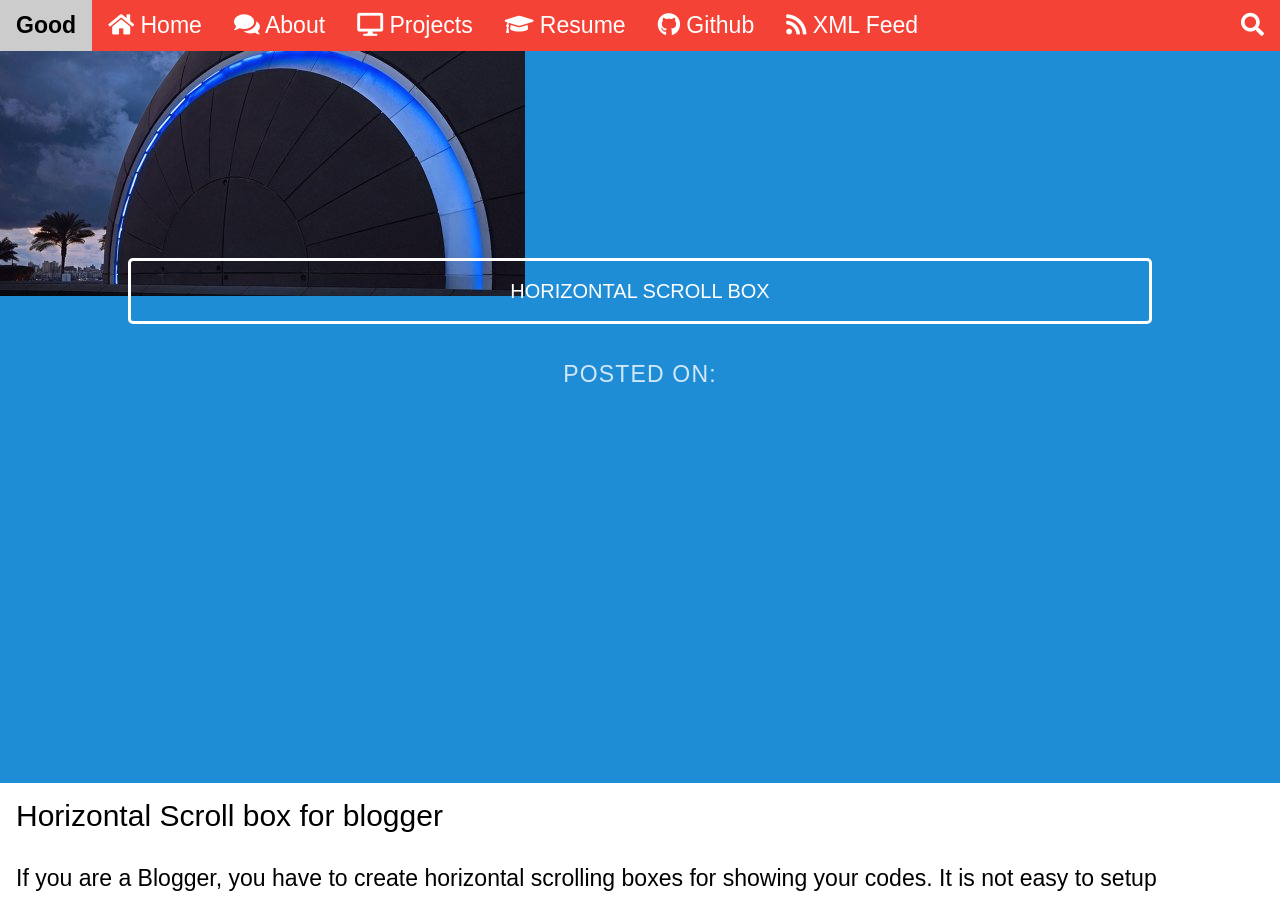
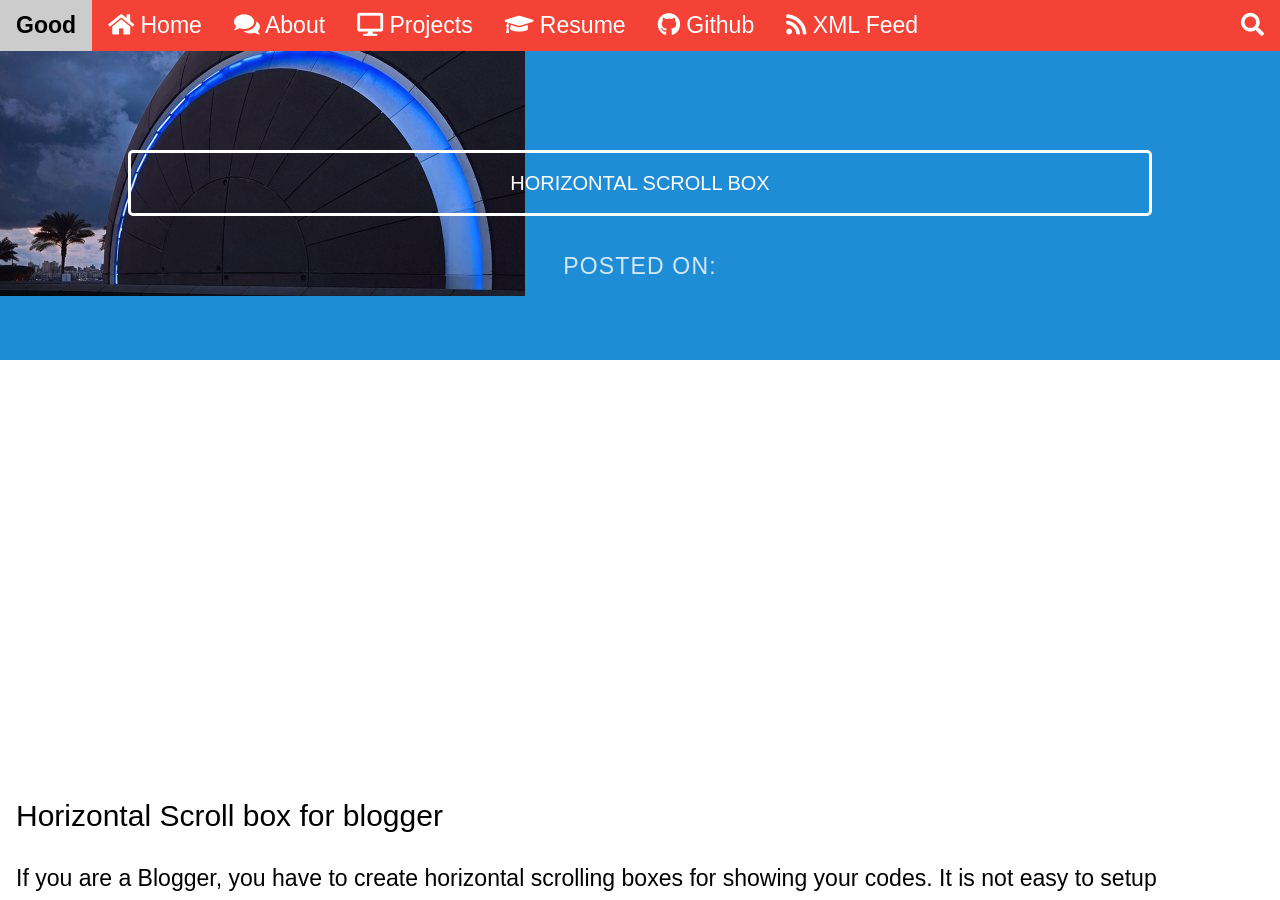
Before and after one commit to chipprogrammers/Good, a Jekyll site: the page built from _posts/2017-06-17-horizontal-scroll-box.md, in a window 1280 px wide and 900 px high. Built offline with Jekyll 4.4.1, drawn with Linux system fonts in a browser that asks for light colours; some web fonts are replaced; comment, search, counter and statistics services are not loaded.

Commit message:
Update main_unminified.css

```diff
--- a/assets/css/main_unminified.css
+++ b/assets/css/main_unminified.css
@@ -224,7 +224,7 @@ pre code{padding:0;font-size:inherit;color:inherit;white-space:pre-wrap;backgrou
     overflow: hidden;
     /* The following styles are required for the "scroll-over" effect */
     width: 100%;
-    height: 88%;
+    height: 40%;
     top: 0;
     left: 0;
     position: fixed !important;
```
